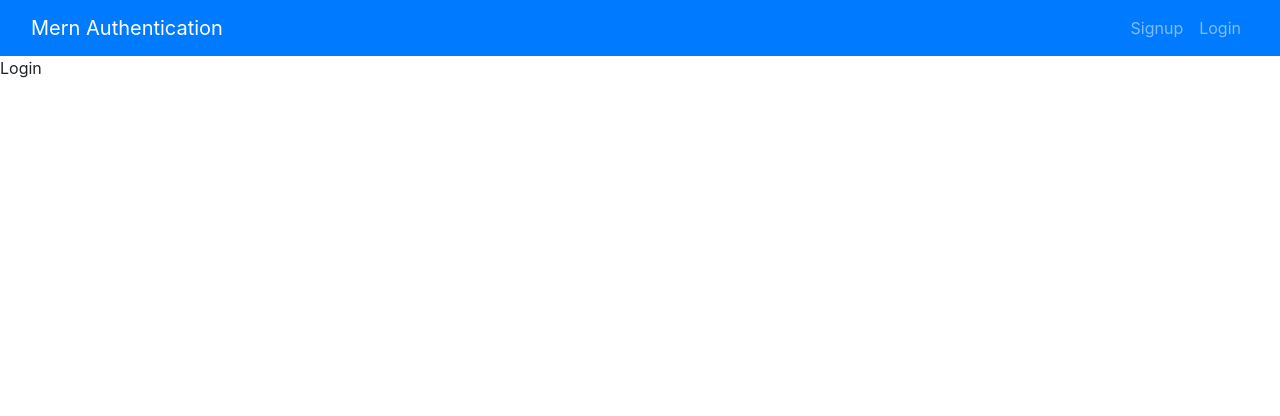
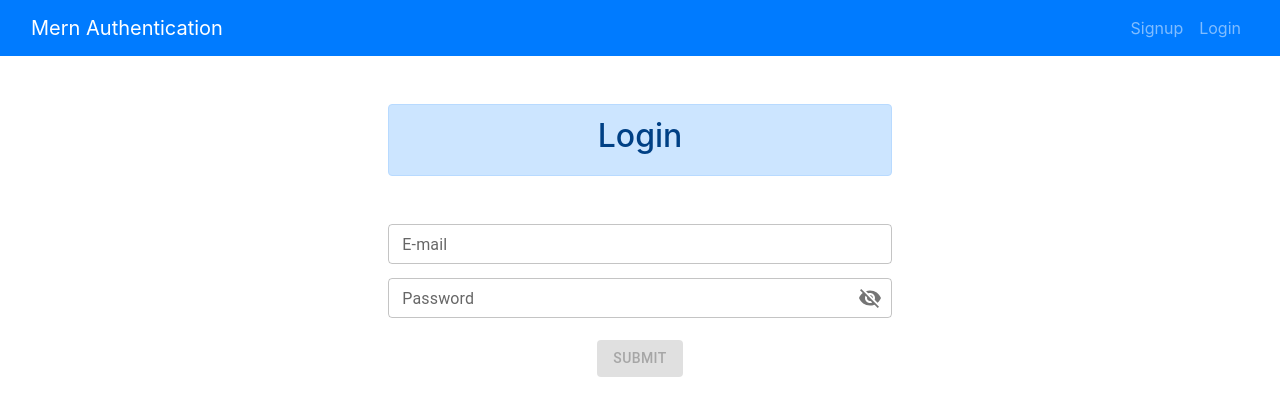
Before and after one commit to AndrewT11/MERN-authentication, a React (Create React App) app in the folder client/: page /login in a window 1280 px wide. Shown: the top 416 px of the page. Built offline with nearby package versions, Linux system fonts and the light colour scheme.

Commit message:
basic HtML finished for login page. Add state changes next

```diff
--- a/client/src/pages/Login.js
+++ b/client/src/pages/Login.js
@@ -1,8 +1,45 @@
-import React from 'react'
+import React, { useState } from 'react';
+
+//Material UI
+import { TextField, InputAdornment,
+ IconButton, OutlinedInput, FormControl, InputLabel, Button } from "@mui/material"
+ import VisibilityIcon from '@mui/icons-material/Visibility';
+ import VisibilityOffIcon from '@mui/icons-material/VisibilityOff';
 
 const Login = () => {
+// form states
+const [email, setEmail] = useState("")
+const [password, setPassword] = useState("")
+const [showPassword, setShowPassword] = useState(false)
+
   return (
-    <div>Login</div>
+    <div className="container mt-5 mb-5 col-10 col-sm-8 col-md-6 col-lg-5">
+      <div className="text-center mb-5 alert alert-primary">
+        <label htmlFor="" className="h2">Login</label>
+      </div>
+      <div className="form-group">
+        <TextField size="small" variant="outlined" className="form-control" label="E-mail"/>
+      </div>
+      <div className="form-group">
+        <FormControl variant="outlined" size="small" className="form-control">
+          <InputLabel>Password</InputLabel>
+          <OutlinedInput
+            label="Password"
+            endAdornment={
+              <InputAdornment>
+                <IconButton edge="end">
+                  {showPassword ? <VisibilityIcon /> : <VisibilityOffIcon /> }
+                </IconButton>
+              </InputAdornment>
+          }/>
+        </FormControl>
+      </div>
+      <div className="text-center mt-4">
+        <Button variant="contained" disabled={!email || !password}>Submit</Button>
+      </div>
+    </div>
+
+
   )
 }
 
```
Also changed, not shown: 2 other files (tests, documents, lock files or other folders).
